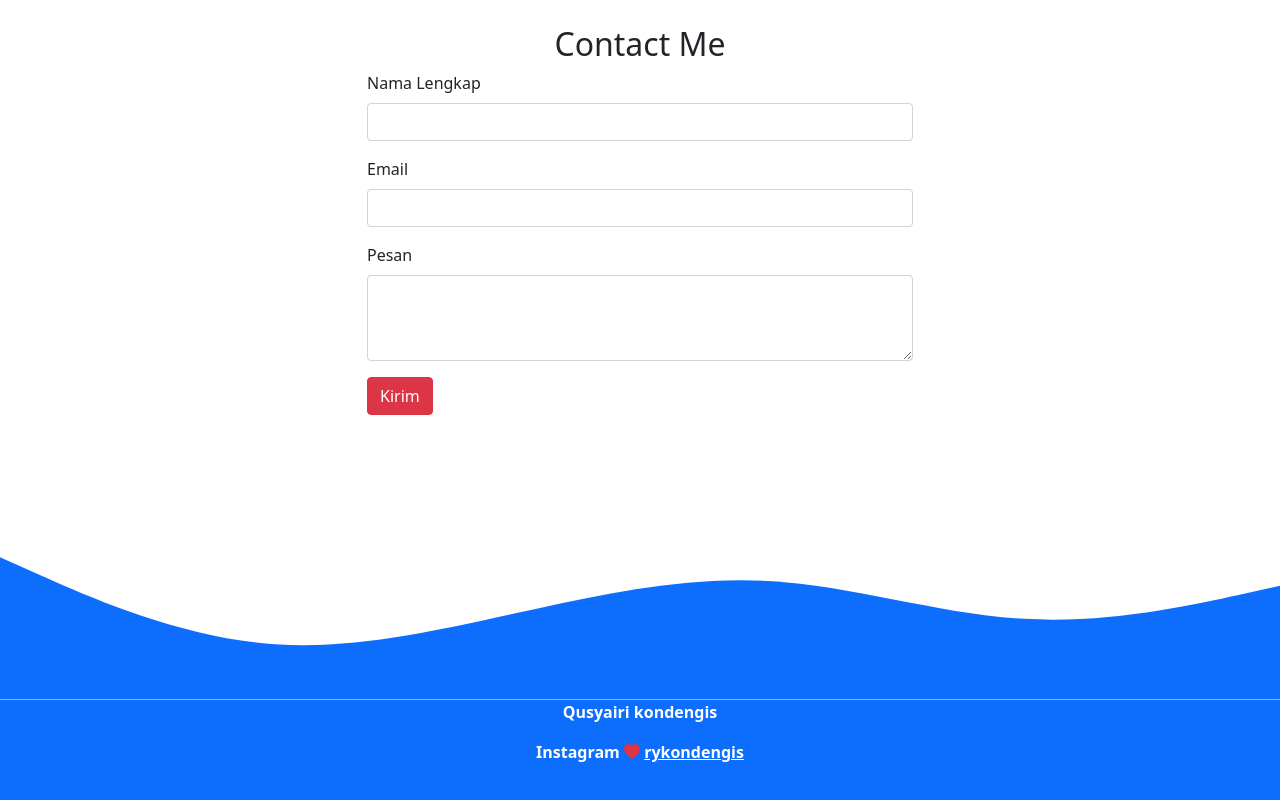
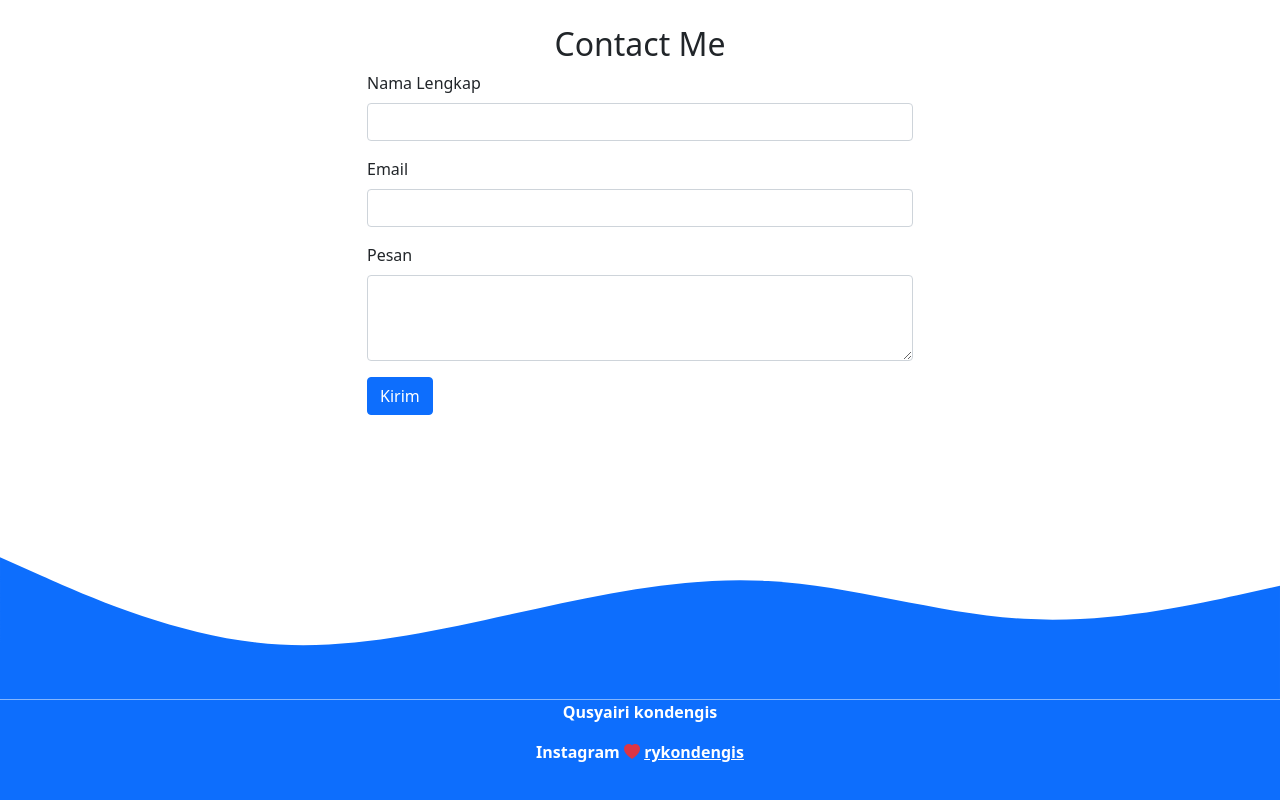
Before and after one commit to rykondengis4/rykondengis.github.io, a plain HTML site: page index.html in a window 1280 px wide. Shown: the part 2213-3013 px from the top of the page. Drawn offline with nearby package versions, Linux system fonts and the light colour scheme.

Commit message:
menambahkan fungsi contact

```diff
--- a/index.html
+++ b/index.html
@@ -132,7 +132,7 @@
                 <textarea class="form-control" id="Pesan" rows="3" name="pesan"></textarea>
               </div>
               <!-- btn kirim -->
-              <button type="submt" class="btn btn-danger btn-kirim">Kirim</button>
+              <button type="submt" class="btn btn-primary btn-kirim">Kirim</button>
               <!-- btn loading -->
               <button class="btn btn-primary btn-loading d-none" type="button" disabled>
                 <span class="spinner-border spinner-border-sm" role="status" aria-hidden="true"></span>
```
